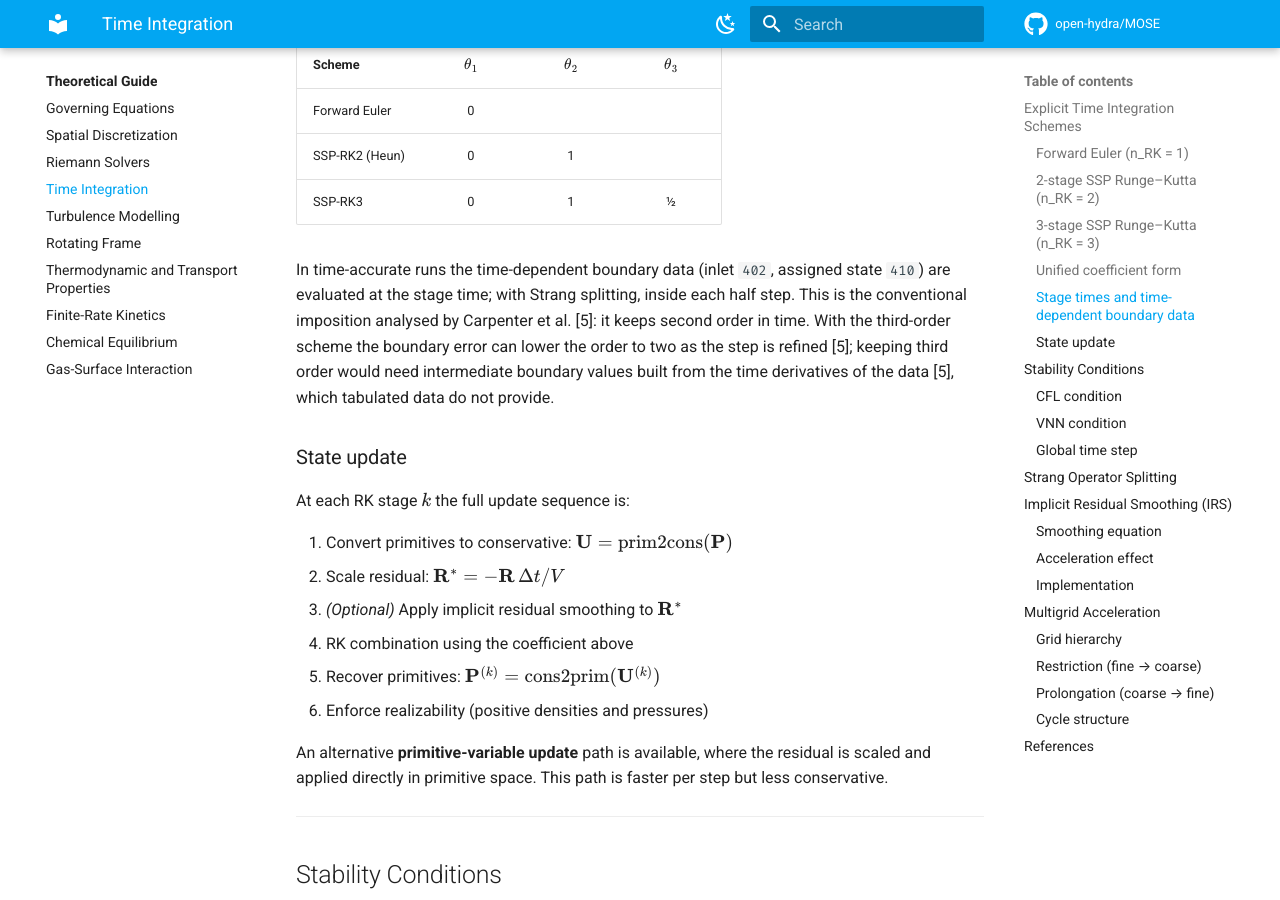
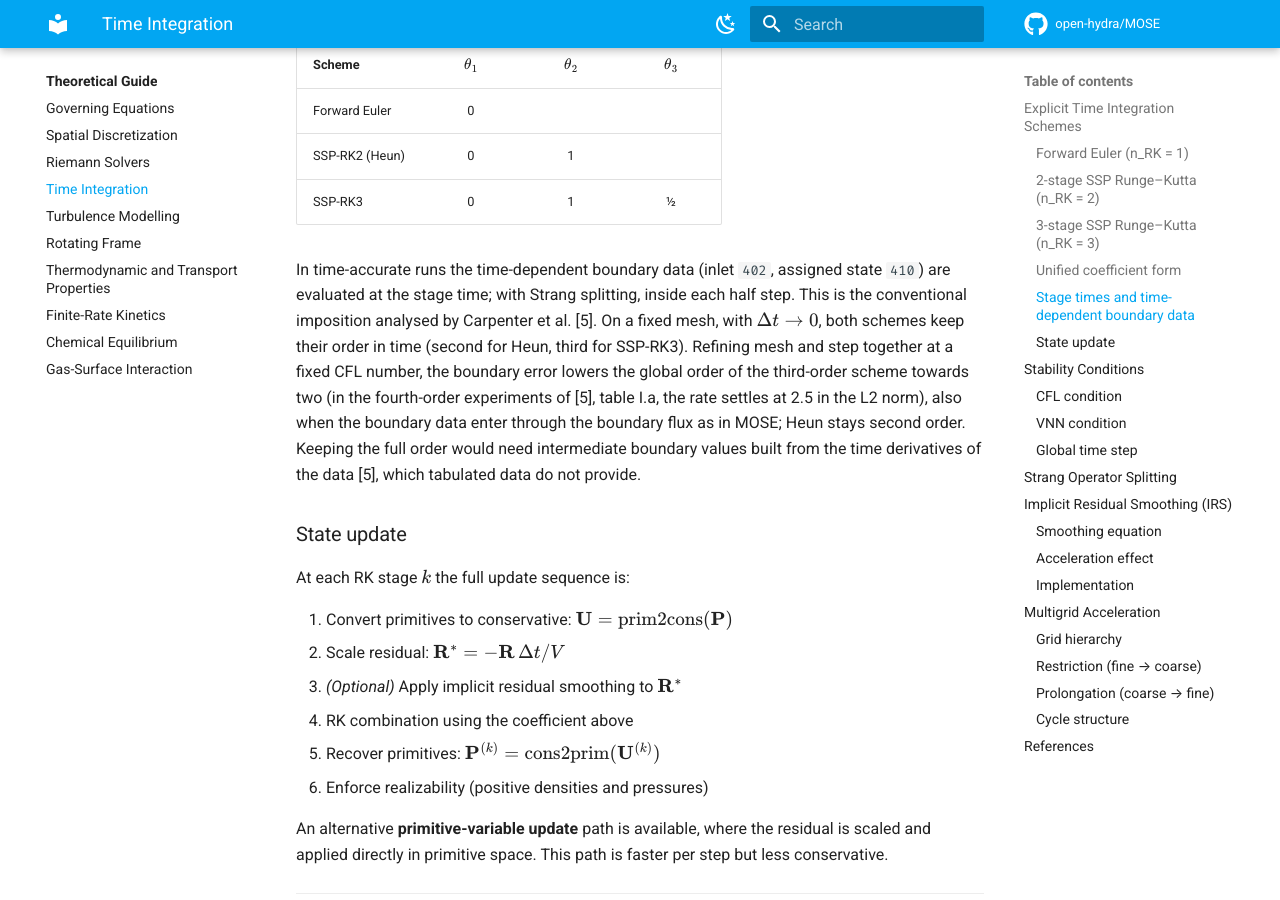
Before and after one commit to open-hydra/MOSE, an MkDocs documentation site: the page built from docs/theory/time-integration.md, in a window 1280 px wide and 900 px high, scrolled down 2210 px. Built offline with MkDocs 1.6.1 and Material for MkDocs 9.7.7, drawn with Linux system fonts in a browser that asks for light colours; comment, search, counter and statistics services are not loaded.

Commit message:
Docs: RK3 at a time-dependent boundary; periodic tables in steady runs
Documentation only:

- docs/theory/time-integration.md: the condition of the order reduction
  was inverted. Following Carpenter et al. (ICASE Report 93-83, table
  I.a and the text around it): on a fixed mesh with dt -> 0 both schemes
  keep their order in time (second for Heun, third for SSP-RK3; this is
  what the TimeControl test measures, 2.02 and 3.29); refining mesh and
  step together at a fixed CFL number the boundary error lowers the
  global order of the third-order scheme towards two (2.5 in L2 in the
  RK4 experiments of the source), also with boundary data entering
  through the boundary flux as in MOSE; Heun stays second order.
- docs/user/boundary-conditions.md: a steady run evaluates the data at
  time -1, which a periodic table wraps into its period; steady runs
  should use a constant table (or type 401).

Co-Authored-By: Claude Opus 5.5 <noreply@anthropic.com>

```diff
--- a/docs/theory/time-integration.md
+++ b/docs/theory/time-integration.md
@@ -115,10 +115,15 @@ the solution at the stage time $t^n + \theta_k\,\Delta t$:
 In time-accurate runs the time-dependent boundary data (inlet `402`,
 assigned state `410`) are evaluated at the stage time; with Strang splitting,
 inside each half step. This is the conventional imposition analysed by
-Carpenter et al. [5]: it keeps second order in time. With the third-order
-scheme the boundary error can lower the order to two as the step is refined
-[5]; keeping third order would need intermediate boundary values built from
-the time derivatives of the data [5], which tabulated data do not provide.
+Carpenter et al. [5]. On a fixed mesh, with $\Delta t \to 0$, both schemes keep
+their order in time (second for Heun, third for SSP-RK3). Refining mesh and
+step together at a fixed CFL number, the boundary error lowers the global
+order of the third-order scheme towards two (in the fourth-order experiments
+of [5], table I.a, the rate settles at 2.5 in the L2 norm), also when the
+boundary data enter through the boundary flux as in MOSE; Heun stays second
+order. Keeping the full order would need intermediate boundary values built
+from the time derivatives of the data [5], which tabulated data do not
+provide.
 
 ### State update
 
```
Also changed, not shown: docs/user/boundary-conditions.md (+4 -2 lines).
